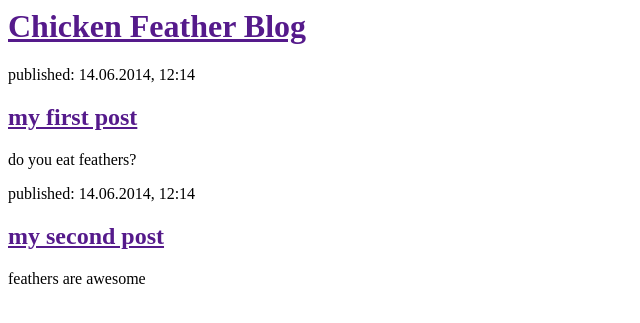
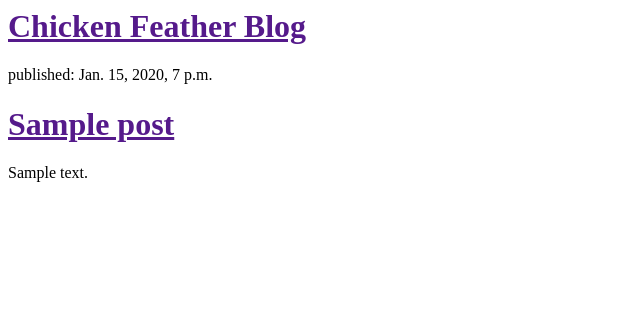
Before and after one commit to matjoshea/my-first-blog, a Django app: template blog/templates/blog/post_list.html in a window 1280 px wide. Shown: the top 323 px of the page, without its empty margins (0-640 px from the left). Run offline with Django 3.2, Linux system fonts and the light colour scheme; the template is opened without the code that fills it: values that come from a table or form of the project are taken from there, others are empty; tables that the repository leaves empty hold one stand-in row (values such as "Sample post").

Commit message:
Modified templates to display posts from database.

```diff
--- a/blog/templates/blog/post_list.html
+++ b/blog/templates/blog/post_list.html
@@ -9,18 +9,13 @@
 		<div>
     		<h1><a href="">Chicken Feather Blog</a></h1>
     	</div>
+    {% for post in posts %}
+    	<div>
+    		<p>published: {{ post.published_date }}</p>
+    		<h1><a href="">{{ post.title }}</a></h1>
+        	<p>{{ post.text|linebreaksbr }}</p>
 
-    	<div>
-    		<p>published: 14.06.2014, 12:14</p>
-    		<h2><a href="">my first post</a></h2>
-    		<p>do you eat feathers?</p>
     	</div>
-
-    	<div>
-    		<p>published: 14.06.2014, 12:14</p>
-    		<h2><a href="">my second post</a></h2>
-    		<p>feathers are awesome</p>
-    	</div>
-
+    {% endfor %}
 	</body>
 </html>
--- a/blog/views.py
+++ b/blog/views.py
@@ -1,5 +1,8 @@
 from django.shortcuts import render
+from django.utils import timezone
+from .models import Post
 
 # Create your views here.
 def post_list(request):
-    return render(request, 'blog/post_list.html', {})
+	posts = Post.objects.filter(published_date__lte=timezone.now()).order_by('published_date')
+	return render(request, 'blog/post_list.html', {'posts': posts})
```
